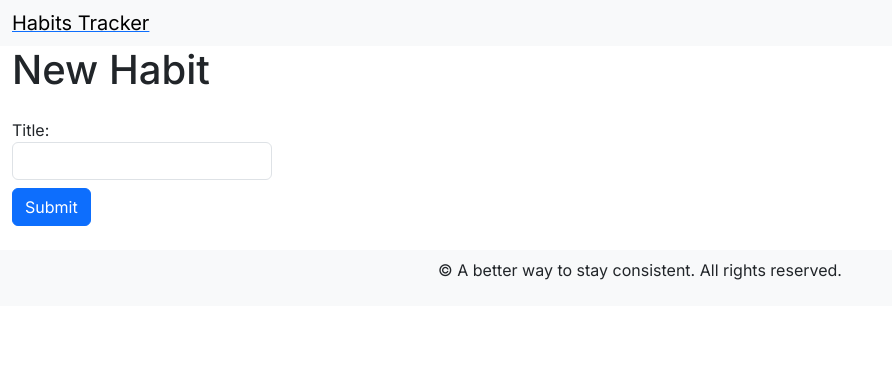
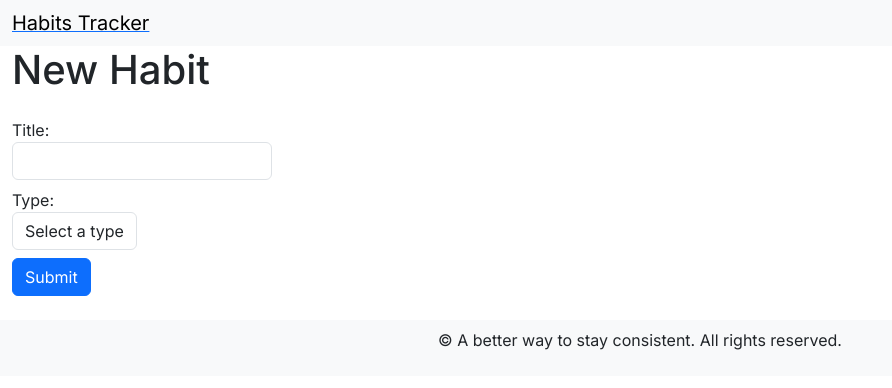
Before and after one commit to allisonmachado/heatmaps-client, a Next.js app: page /habits/new in a window 1280 px wide. Shown: the top 388 px of the page, without its empty margins (0-892 px from the left). Built offline with nearby package versions, Linux system fonts and the light colour scheme; no server answers.

Commit message:
feat: add type form input

```diff
--- a/src/components/habit-form/index.js
+++ b/src/components/habit-form/index.js
@@ -17,6 +17,12 @@ export default function HabitForm({ habit }) {
 
   const handleSubmit = (e) => {
     e.preventDefault();
+
+    // Validate if the mandatory fields are filled
+    if (!title || !type) {
+      setDisplayError(true);
+      return;
+    }
 
     upsertHabit({
       title, color, type
@@ -43,7 +49,21 @@ export default function HabitForm({ habit }) {
             />
           </label>
         </div>
-        {/* type input here */}
+        <div>
+          <label htmlFor="typeSelect" className="form-label">
+            Type:
+            <select
+              id="typeSelect"
+              className="form-control"
+              value={type}
+              onChange={(e) => setType(e.target.value)}
+            >
+              <option value="">Select a type</option>
+              <option value="Timer">Timer</option>
+              <option value="Binary">Binary</option>
+            </select>
+          </label>
+        </div>
         <button type="submit" className="btn btn-primary">
           Submit
         </button>
```
